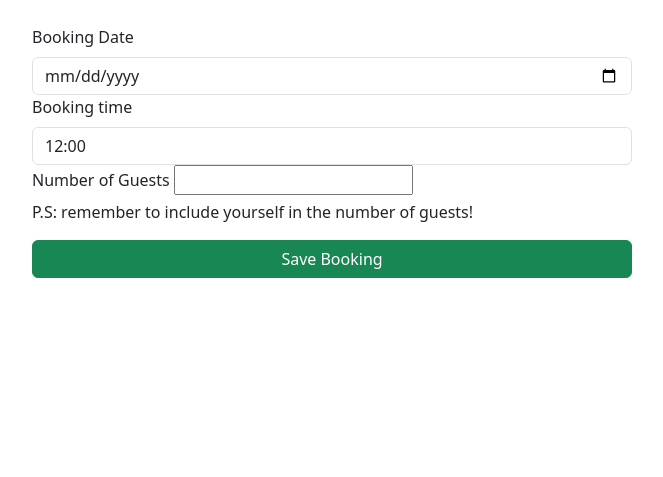
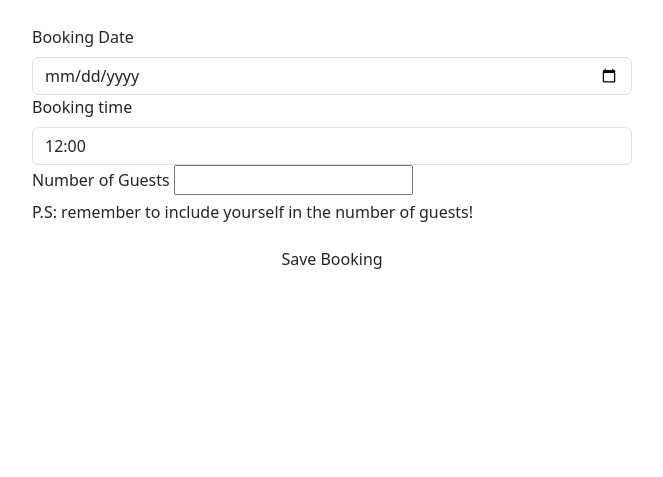
Before and after one commit to TiredSkitarii/don-polski-restaurant, a Django app: page /bookings/book/ in a window 1280 px wide. Shown: the part 213-690 px from the top of the page, without its empty margins (308-971 px from the left). Run offline with Django 4.2, Linux system fonts and the light colour scheme; the visitor is signed in with stand-in values (Sample User, id 1).

Commit message:
Okay so now the fucking thing is broken again

```diff
--- a/restaurant_booking/templates/restaurant_booking/booking_form.html
+++ b/restaurant_booking/templates/restaurant_booking/booking_form.html
@@ -42,9 +42,7 @@
             <p>P.S: remember to include yourself in the number of guests!</p>
         </div>
 
-        <div class="mx-auto">
-            <button type="submit" class="btn btn-success w-100">Save Booking</button>
-        </div>
+            <button type="submit" class="btn btn-accent w-100">Save Booking</button>
 
     </form>
 
--- a/website/templates/website/book_table.html
+++ b/website/templates/website/book_table.html
@@ -12,7 +12,7 @@
 
             <form method="post" action="{% url 'create_booking' %}">
                 {% csrf_token %}
-                <button type="submuit" class="btn btn-accent mt-3">Book a Table</button>
+                <button type="submit" class="btn btn-accent mt-3">Book a Table</button>
             </form>
 
             <p>Our restaurant is open from 12pm to 10pm on Mondays to Saturdays</p>
```
